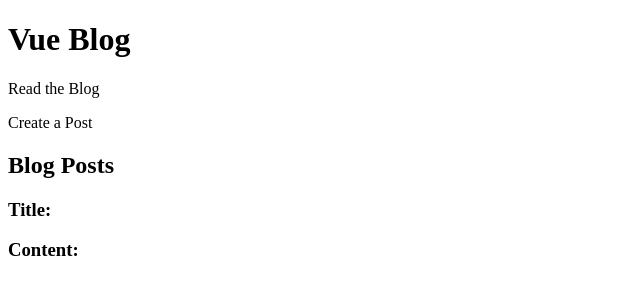
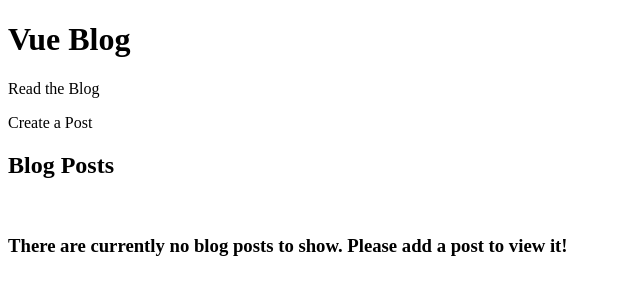
Before and after one commit to brookelkennison/vue-blog, a Vue app: page / in a window 1280 px wide. Shown: the top 300 px of the page, without its empty margins (0-640 px from the left). Built offline with nearby package versions, Linux system fonts and the light colour scheme.

Commit message:
render blog posts in blog view

```diff
--- a/src/App.vue
+++ b/src/App.vue
@@ -1,11 +1,18 @@
+// Next Steps:
+//   Create an array for blog posts to get pushed to after posted.
+//   Create an underline style under the page you are on
+//   Create filter to filter blog posts
+
+
+
 <template>
   <div id="app">
     <Header
       @showCreatePosts="updateBlogBoolean"
       @showBlogPosts="updateBlogBoolean">
     </Header>
-    <Blog v-show="blogEntry"></Blog>
-    <Posts v-show="!blogEntry"></Posts>
+    <Blog v-show="blogEntry" :blogPosts="blogPosts" ></Blog>
+    <Posts v-show="!blogEntry"  :blogPosts="blogPosts"></Posts>
   </div>
 </template>
 
@@ -24,11 +31,18 @@ export default {
   data() {
     return {
       blogEntry: false,
+      blogPosts: [],
+      // blogTitles: [],
+      // blogContent: [],
     }
   },
   methods: {
-    updateBlogBoolean: function (updatedBlogBoolean) {
+    updateBlogBoolean (updatedBlogBoolean) {
       this.blogEntry = updatedBlogBoolean
+    },
+    updateBlogPosts (updatedBlogPosts) {
+      this.blogPosts = updatedBlogPosts
+      console.log(this.blogPosts.blogTitles.length)
     }
   }
 }
--- a/src/components/Blog.vue
+++ b/src/components/Blog.vue
@@ -2,11 +2,10 @@
     <div>
         <h2>Create a Post</h2>
         <p>Title:</p>
-        <input type="text" v-model.lazy='title'>
+        <input type="text" v-model='title'>
         <p>Content:</p>
         <textarea name="" id="" cols="30" rows="10" v-model='content'></textarea>
-        <button v-on:click='postEntry()'>Post</button>
-        <h4>{{title}}</h4>
+        <button @click='postEntry()'>Post</button>
     </div>
 </template>
 
@@ -19,15 +18,18 @@ export default {
             content: '',
         }
     },
-    props: [
-
-    ],
+    props: {
+            blogPosts: Array,
+    },
     methods: {
         postEntry () {
-            console.log(this.title)
-            console.log(this.content)
-            alert('Your post has been submitted');
-        }
+            // this.blogTitles.push(this.title);
+            // this.blogContent.push(this.content);
+            this.blogPosts.push({'title' : this.title, 'content': this.content})
+            // Make into a modal
+            alert('Your post has been submitted\nTitle: ' + this.title + '\nContent: ' + this.content);
+            console.log(this.blogPosts);
+        },
     }
 }
 </script>
--- a/src/components/Header.vue
+++ b/src/components/Header.vue
@@ -13,10 +13,7 @@ export default {
     name: 'Header',
     data () {
         return {
-            handlers: {
-                showForm: this.showCreatePosts,
-                showBlog: this.showBlogPosts
-            }
+
         }
     },
     props: {
@@ -28,7 +25,7 @@ export default {
         },
         showBlogPosts: function () {
              this.$emit('showBlogPosts', false)
-        }
+        },
     }
 }
 </script>
--- a/src/components/Posts.vue
+++ b/src/components/Posts.vue
@@ -1,8 +1,16 @@
 <template>
     <div>
         <h2>Blog Posts</h2>
-        <h3>Title:</h3>
-        <h3>Content:</h3>
+        <br>
+        <div v-if="blogPosts.length == 0">
+            <h3>There are currently no blog posts to show. Please add a post to view it!</h3>
+        </div>
+        <div v-for="posts in blogPosts" :key="posts">
+            <hr>
+            <h3>Title: {{posts.title}}</h3>
+            <p>Content: {{posts.content}}</p>
+            <hr>
+        </div>
     </div>
 </template>
 
@@ -11,14 +19,12 @@ export default {
     name: 'Posts',
     data () {
         return {
+            blogLength: false,
         }
     },
-    props: [
-
-    ],
-    methods: {
-
-    }
+    props: {
+       blogPosts: Array,
+    },
 }
 </script>
 
--- a/src/main.js
+++ b/src/main.js
@@ -1,7 +1,7 @@
 import Vue from 'vue'
 import App from './App.vue'
 
-Vue.config.productionTip = false
+Vue.config.productionTip = false;
 
 new Vue({
   render: h => h(App),
```
